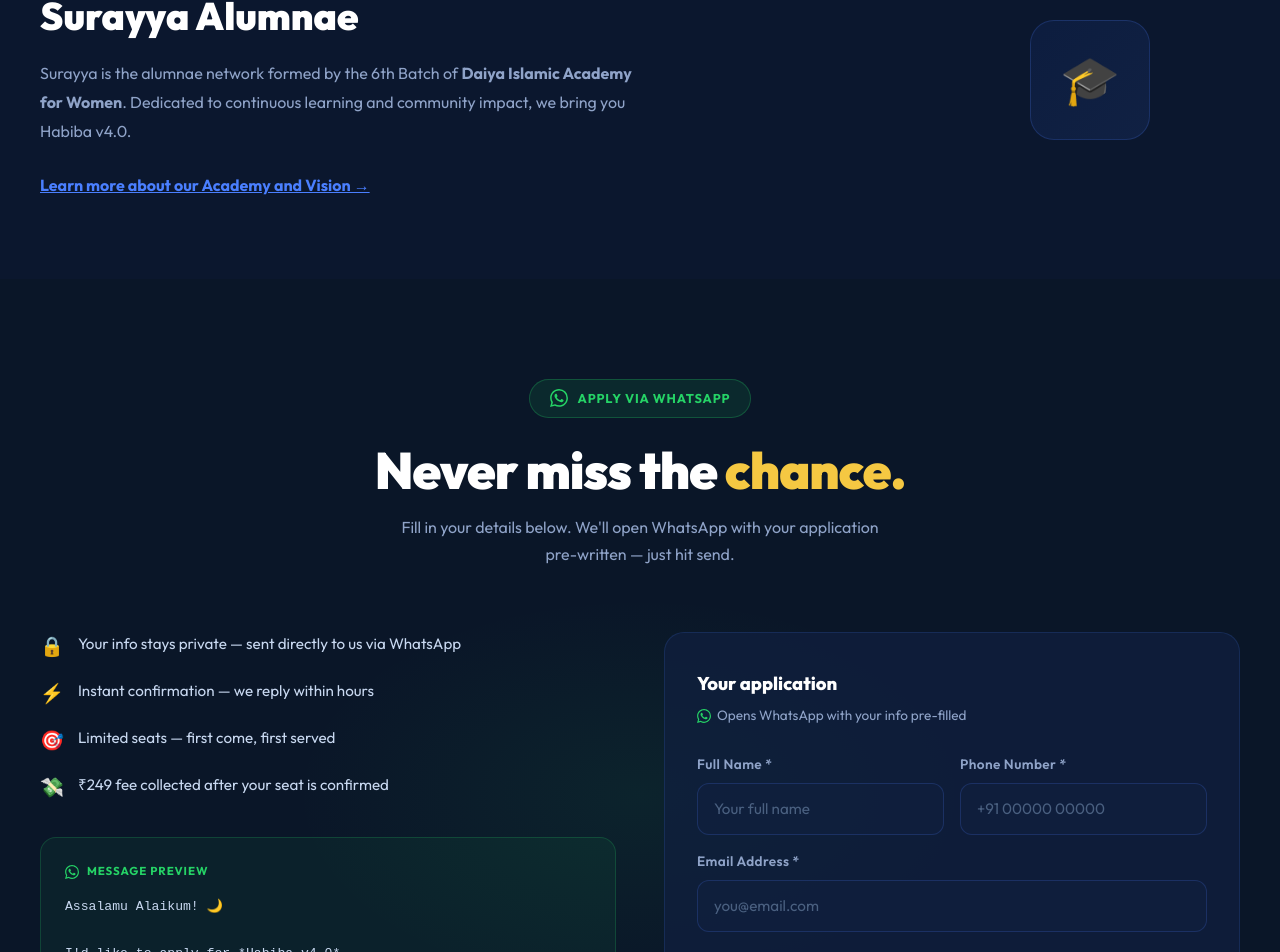
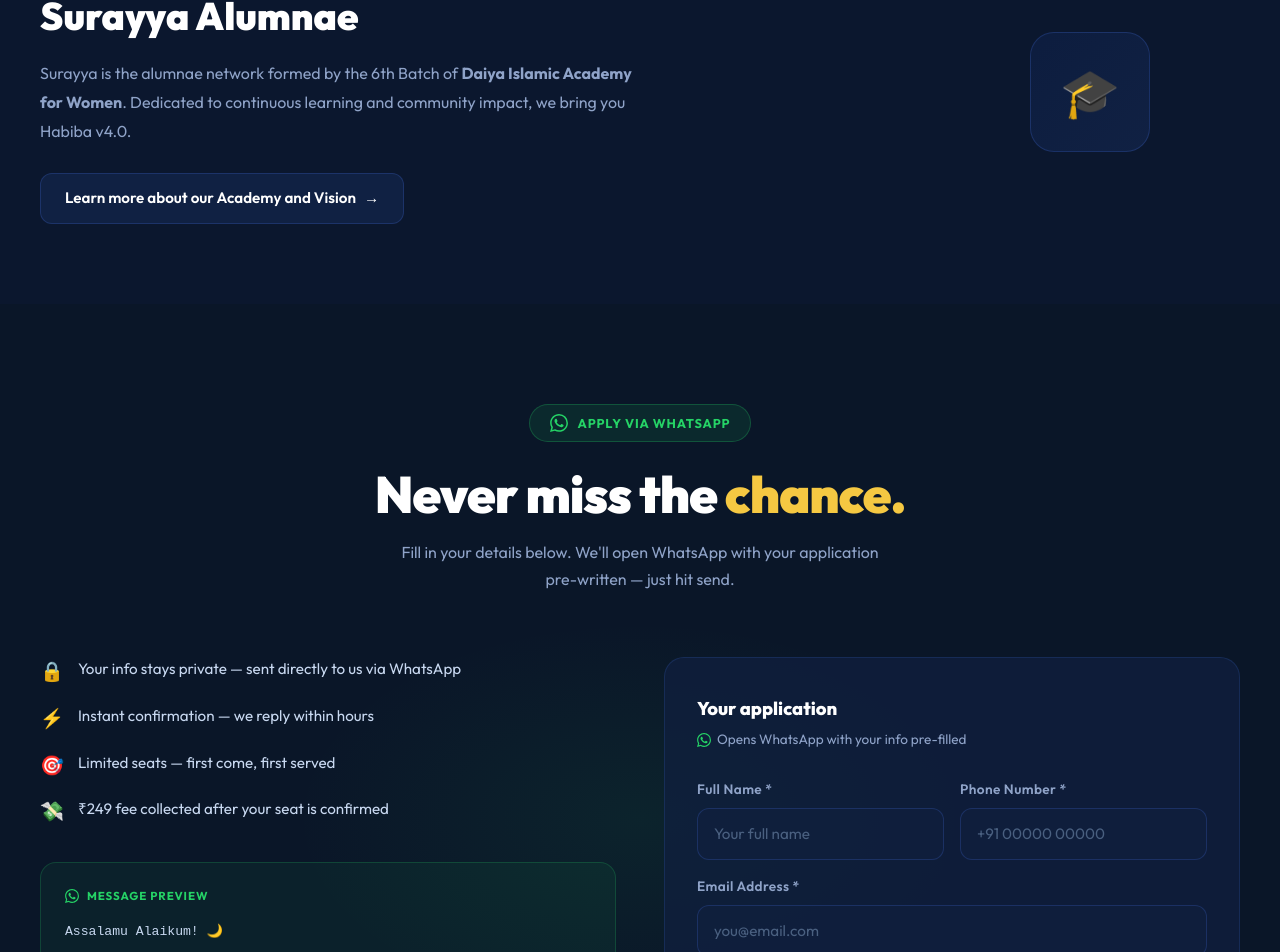
Before and after one commit to salmankavanur/web, a React (Vite) app: page / in a window 1280 px wide. Shown: the part 2837-3789 px from the top of the page. Built offline with nearby package versions, Linux system fonts and the light colour scheme; a web font is replaced by a local one.

Commit message:
Academy & Vision link has been redesigned with a more professional and premium look

```diff
--- a/src/AcademyInfo.tsx
+++ b/src/AcademyInfo.tsx
@@ -11,9 +11,34 @@
           Surayya is the alumnae network formed by the 6th Batch of <strong>Daiya Islamic Academy for Women</strong>.
           Dedicated to continuous learning and community impact, we bring you Habiba v4.0.
         </p>
-        <Link to="/academy" className="nav-link" style={{ fontSize: '1rem', fontWeight: 700, color: '#4a7fff', textDecoration: 'underline' }}>
-          Learn more about our Academy and Vision →
+        <Link to="/academy" style={{
+          display: 'inline-flex',
+          alignItems: 'center',
+          gap: '8px',
+          padding: '12px 24px',
+          background: 'rgba(74,127,255,0.1)',
+          border: '1px solid rgba(74,127,255,0.2)',
+          borderRadius: '12px',
+          color: '#fff',
+          textDecoration: 'none',
+          fontSize: '0.95rem',
+          fontWeight: 600,
+          transition: 'all 0.3s ease'
+        }}
+        onMouseOver={e => {
+          e.currentTarget.style.background = 'rgba(74,127,255,0.2)';
+          e.currentTarget.style.borderColor = 'rgba(74,127,255,0.4)';
+          e.currentTarget.style.transform = 'translateY(-2px)';
+        }}
+        onMouseOut={e => {
+          e.currentTarget.style.background = 'rgba(74,127,255,0.1)';
+          e.currentTarget.style.borderColor = 'rgba(74,127,255,0.2)';
+          e.currentTarget.style.transform = 'translateY(0)';
+        }}>
+          Learn more about our Academy and Vision
+          <span style={{ transition: 'transform 0.3s' }}>→</span>
         </Link>
+
       </div>
       <div style={{ flex: '0 0 300px', display: 'flex', justifyContent: 'center' }}>
          <div style={{ width: 120, height: 120, borderRadius: 24, background: 'linear-gradient(135deg,rgba(35,85,212,0.1),rgba(74,127,255,0.1))', border: '1px solid rgba(74,127,255,0.2)', display: 'flex', alignItems: 'center', justifyContent: 'center', fontSize: '3rem' }}>
```
